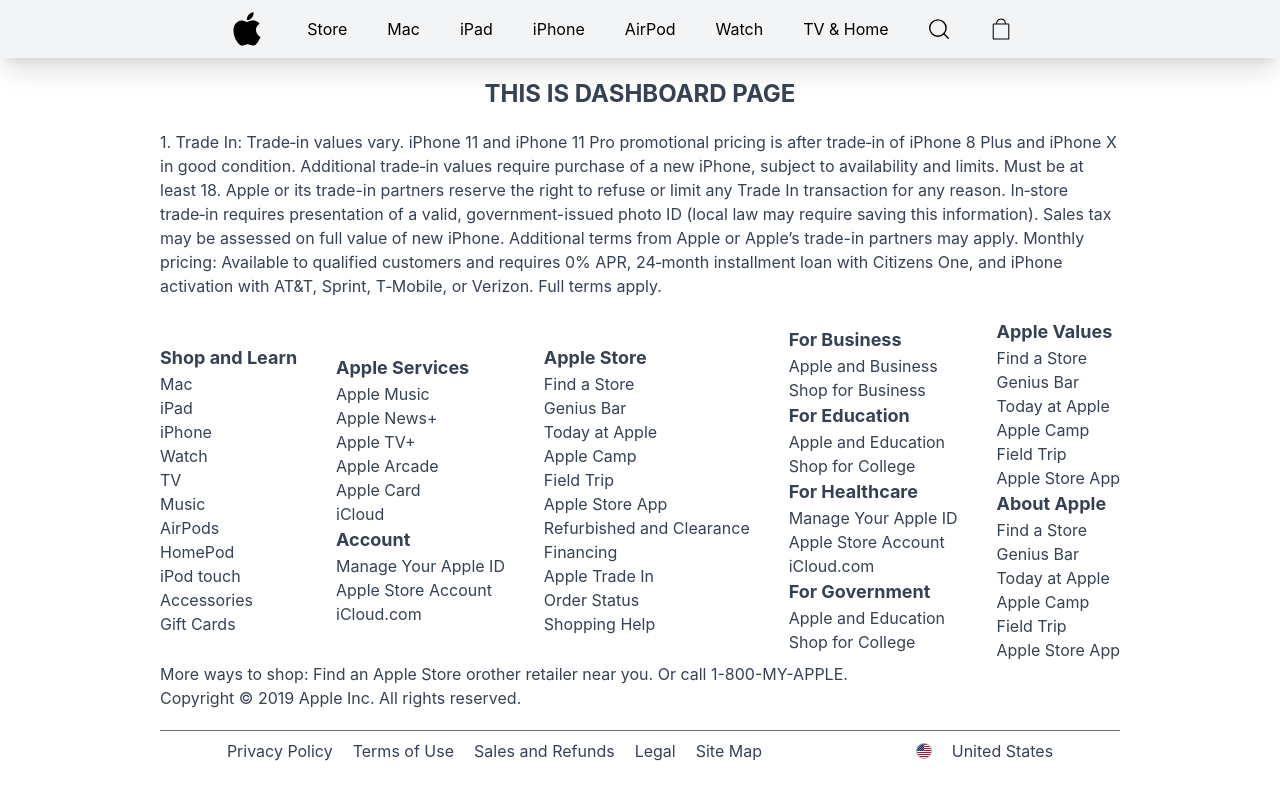
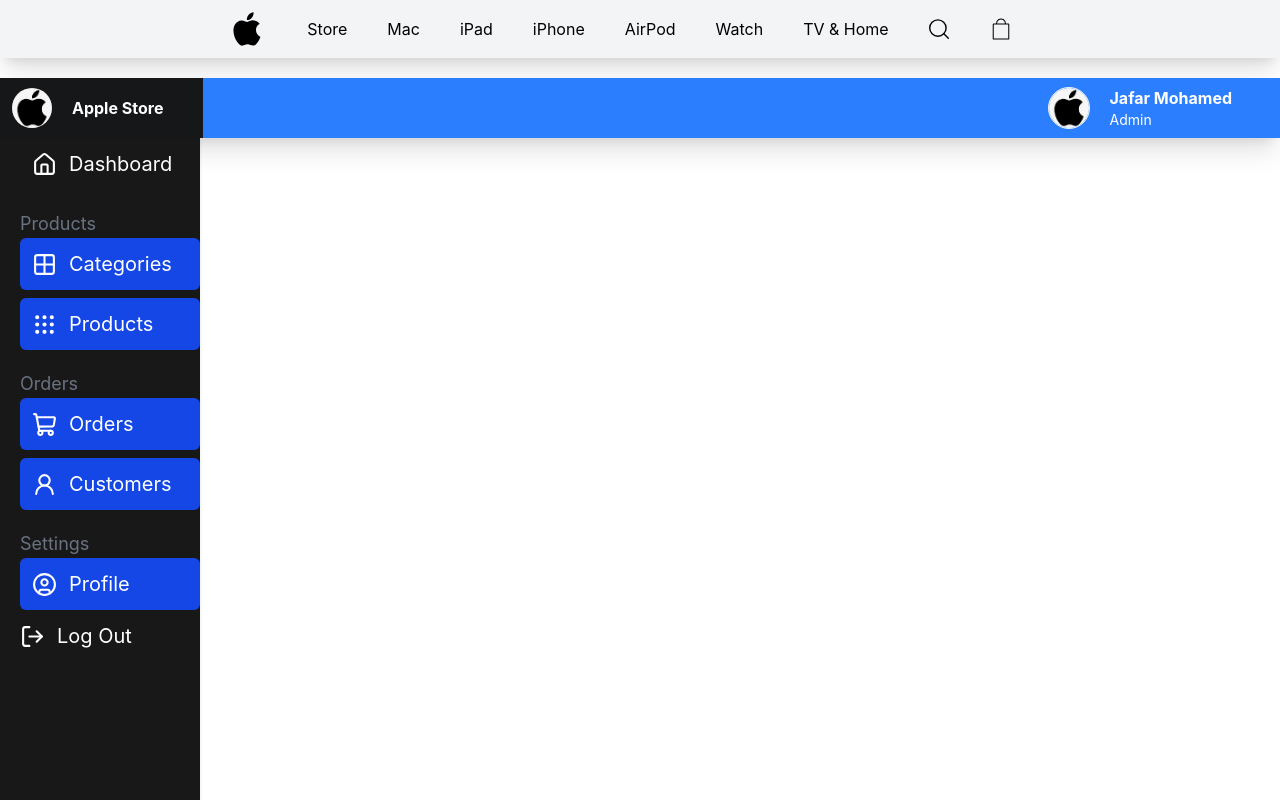
Before and after one commit to Jafar610/Full-Apple-Clone, a React app in the folder frontend/: page /dashboard in a window 1280 px wide. Shown: the top 800 px of the page. Built offline with nearby package versions, Linux system fonts and the light colour scheme; the HTML template or start-up script is replaced by a standard one.

Commit message:
15th commit

```diff
--- a/frontend/package.json
+++ b/frontend/package.json
@@ -10,8 +10,10 @@
     "preview": "vite preview"
   },
   "dependencies": {
+    "@heroicons/react": "^2.2.0",
     "@tailwindcss/vite": "^4.2.2",
     "axios": "^1.15.0",
+    "lucide-react": "^1.8.0",
     "react": "^19.2.4",
     "react-dom": "^19.2.4",
     "react-router-dom": "^7.14.1",
--- a/frontend/src/App.jsx
+++ b/frontend/src/App.jsx
@@ -6,6 +6,8 @@
 import Home from "./Components/Home";
 import Store from "./Pages/Apple_Store/Store";
 import SharedSlide from "./Components/SharedSlide";
+import Mac from "./Pages/Mac";
+import Topbar from "./Pages/Dashboard/Topbar";
 function App() {
   return (
     <>
@@ -15,6 +17,7 @@
             <Route path="/login" element={<Login />} />
             <Route path="/" element = {<Home/>}/>
             <Route path="/store" element={<SharedSlide />} />
+            <Route path="/mac" element = {<Mac/>} />
             <Route path="/dashboard" element={<Dashboard />} />
           </Route>
         </Routes>
--- a/frontend/src/Components/Dashboard.jsx
+++ b/frontend/src/Components/Dashboard.jsx
@@ -1,9 +1,12 @@
 import React from 'react'
+import Topbar from '../Pages/Dashboard/Topbar'
+import Sidebar from '../Pages/Dashboard/Sidebar'
 
 function Dashboard() {
   return (
     <>
-        <h1 className='text-2xl text-gray-700 font-bold text-center mt-5'> THIS IS DASHBOARD PAGE</h1>
+        <Topbar/>
+        <Sidebar/>
     </>
   )
 }
--- a/frontend/src/Pages/Apple_Store/Store.jsx
+++ b/frontend/src/Pages/Apple_Store/Store.jsx
@@ -68,6 +68,7 @@
                 <p className="text-xl font-bold mt-3 text-gray-500">$799</p>
               </div>
             </SwiperSlide>
+
           </Swiper>
         </div>
 
--- /dev/null
+++ b/frontend/src/Pages/Dashboard/Sidebar.jsx
@@ -0,0 +1,76 @@
+import React from "react";
+import {
+  Grid2x2,
+  Grip,
+  House,
+  LogOut,
+  ShoppingCart,
+  User2Icon,
+  UserCircleIcon,
+} from "lucide-react";
+import { Link } from "react-router-dom";
+function Sidebar() {
+  return (
+    <>
+      <div className="bg-[#181818] w-50 h-screen shadow-sm font-poppins">
+        <div className="pl-5">
+          <Link to="/dashboard">
+            <div className="flex justify-start items-center p-3 hover:bg-[#212121] hover:rounded-md">
+              <House size={25} className=" mr-3 text-white" />
+              <h1 className="text-white text-xl font-md ">Dashboard</h1>
+            </div>{" "}
+          </Link>
+
+          <h1 className="mt-5 text-lg font-xl text-gray-500">Products</h1>
+          <Link>
+            <div className="flex justify-start items-center p-3 bg-blue-700 rounded-md hover:bg-[#212121] mb-2">
+              <Grid2x2 size={25} className=" mr-3 text-white" />
+              <h1 className="text-white text-xl font-md ">Categories</h1>
+            </div>
+          </Link>
+
+          <Link>
+            <div className="flex justify-start items-center p-3 bg-blue-700 rounded-md hover:bg-[#212121]">
+              <Grip size={25} className=" mr-3 text-white" />
+              <h1 className="text-white text-xl font-md ">Products</h1>
+            </div>
+          </Link>
+
+          <h1 className="mt-5 text-lg font-xl text-gray-500">Orders</h1>
+
+          <Link>
+            <div className="flex justify-start items-center p-3 bg-blue-700 rounded-md hover:bg-[#212121] mb-2">
+              <ShoppingCart size={25} className=" mr-3 text-white" />
+              <h1 className="text-white text-xl font-md ">Orders</h1>
+            </div>
+          </Link>
+
+          <Link>
+            <div className="flex justify-start items-center p-3 bg-blue-700 rounded-md hover:bg-[#212121]" >
+              <User2Icon size={25} className=" mr-3 text-white" />
+              <h1 className="text-white text-xl font-md ">Customers</h1>
+            </div>
+          </Link>
+
+          <h1 className="mt-5 text-lg font-xl text-gray-500">Settings</h1>
+
+          <Link>
+            <div className="flex justify-start items-center p-3 bg-blue-700 rounded-md hover:bg-[#212121]">
+              <UserCircleIcon size={25} className=" mr-3 text-white" />
+              <h1 className="text-white text-xl font-md ">Profile</h1>
+            </div>
+          </Link>
+
+          <Link>
+            <div className="flex justify-start items-center pt-3">
+              <LogOut size={25} className=" mr-3 text-white" />
+              <h1 className="text-white text-xl font-md ">Log Out</h1>
+            </div>
+          </Link>
+        </div>
+      </div>
+    </>
+  );
+}
+
+export default Sidebar;
--- /dev/null
+++ b/frontend/src/Pages/Dashboard/Topbar.jsx
@@ -0,0 +1,28 @@
+import React from "react";
+import profile from "../../assets/img/appleLogo.png";
+
+function Topbar() {
+  return (
+    <>
+      <div className="bg-blue-500 shadow-xl mt-5">
+        <div className="flex justify-between items center">
+          <div className="flex justify-start items-center bg-[#151718] pr-10 pl-3">
+            <img src={profile} alt="" className="w-10 rounded-full mr-5"/>
+            <h1 className="text-white font-bold text-md">Apple Store</h1>
+          </div>
+          <div className="flex justify-end items-center p-2 ">
+            <div className="border border-gray-100 rounded-full mr-5">
+              <img src={profile} alt="" className="w-10 rounded-full" />
+            </div>
+            <div className="mr-10">
+              <h1 className="font-bold text-md text-white">Jafar Mohamed</h1>
+              <h2 className="text-sm text-white">Admin</h2>
+            </div>
+          </div>
+        </div>
+      </div>
+    </>
+  );
+}
+
+export default Topbar;
--- /dev/null
+++ b/frontend/src/Pages/Mac.jsx
@@ -0,0 +1,9 @@
+import React from 'react'
+
+function Mac() {
+  return (
+    <div>Mac</div>
+  )
+}
+
+export default Mac
```
Also changed, not shown: 1 other file (tests, documents, lock files or other folders).
